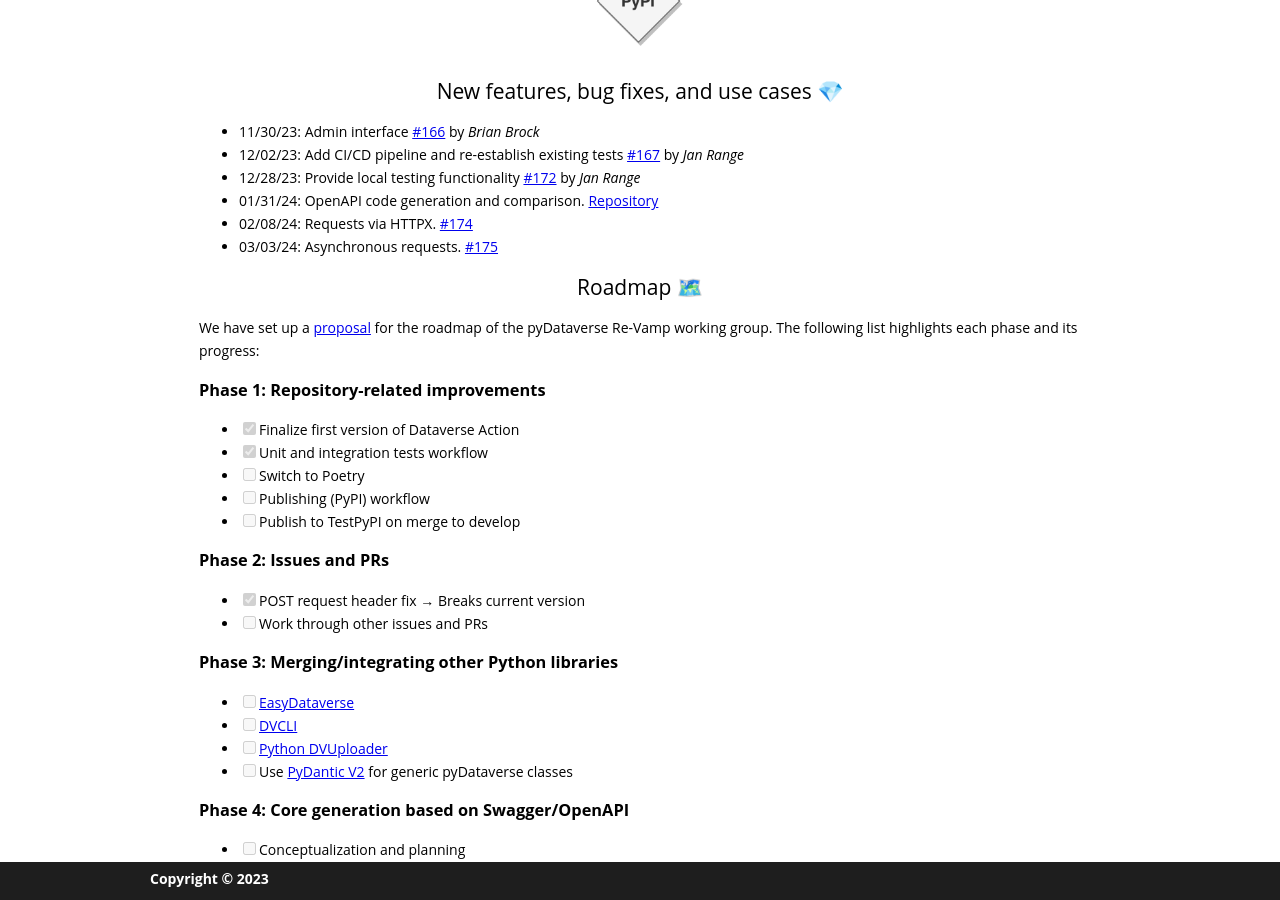
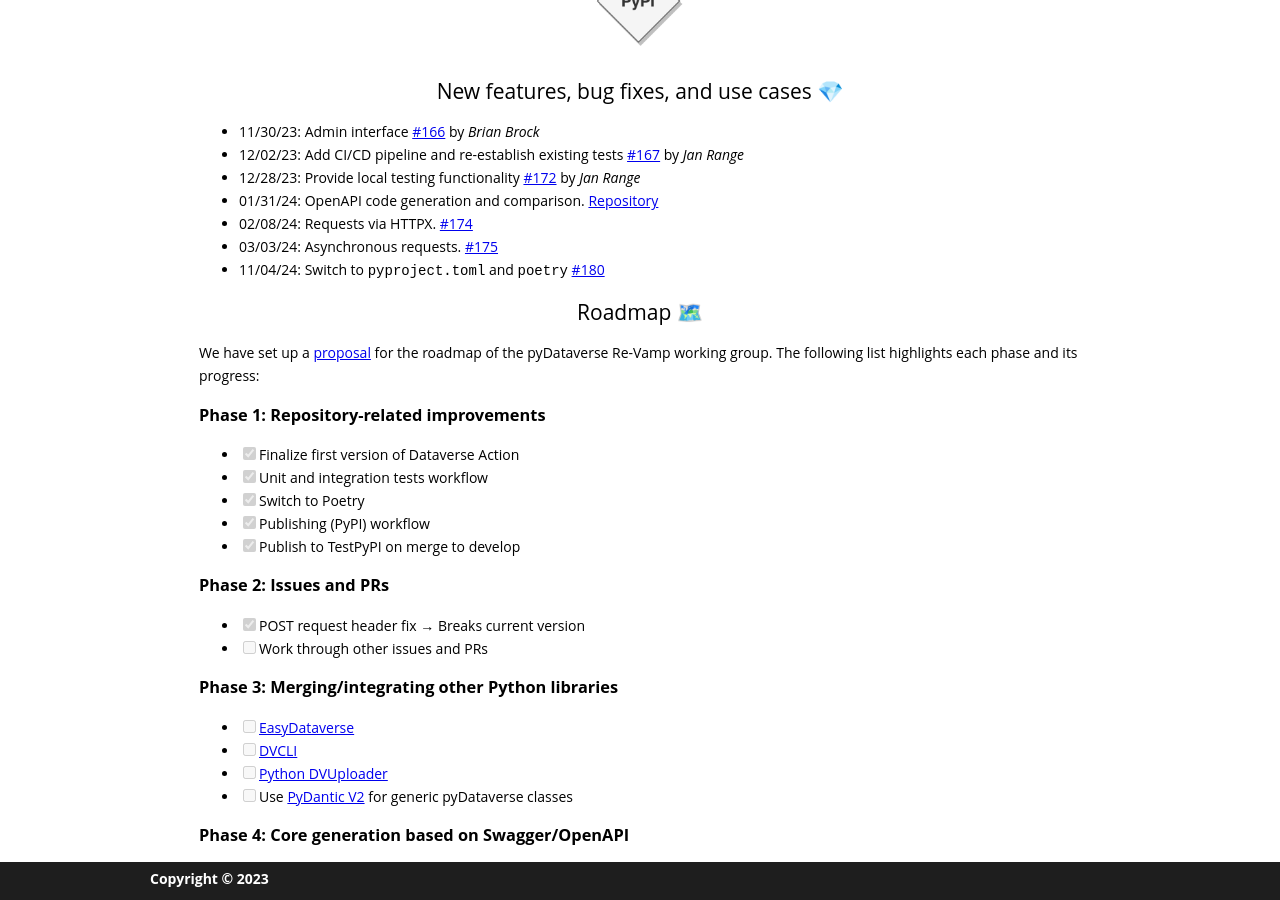
Before and after one commit to gdcc/py.gdcc.io, a Jekyll site: the page built from index.md, in a window 1280 px wide and 900 px high, scrolled down 1304 px. Built offline with Jekyll 4.4.1, drawn with Linux system fonts in a browser that asks for light colours; our own code applies the rules of GitHub Pages for plain Markdown files.

Commit message:
update progress and add PR

```diff
--- a/index.md
+++ b/index.md
@@ -20,6 +20,7 @@ To address these concerns, the [pyDataverse](https://github.com/gdcc/pyDataverse
 - 01/31/24: OpenAPI code generation and comparison. [Repository](https://github.com/JR-1991/pyDataverse-generation-analysis)
 - 02/08/24: Requests via HTTPX. [#174](https://github.com/gdcc/pyDataverse/pull/174#issue-2125828298)
 - 03/03/24: Asynchronous requests. [#175](https://github.com/gdcc/pyDataverse/pull/175)
+- 11/04/24: Switch to `pyproject.toml` and `poetry` [#180](https://github.com/gdcc/pyDataverse/pull/180)
 
 ## Roadmap 🗺️
 
@@ -29,9 +30,9 @@ We have set up a [proposal](https://docs.google.com/document/d/15cd_I2caOX5ekJrG
 
 - [x] Finalize first version of Dataverse Action
 - [x] Unit and integration tests workflow
-- [ ] Switch to Poetry
-- [ ] Publishing (PyPI) workflow
-- [ ] Publish to TestPyPI on merge to develop
+- [x] Switch to Poetry
+- [x] Publishing (PyPI) workflow
+- [x] Publish to TestPyPI on merge to develop
 
 ### Phase 2: Issues and PRs
 
@@ -47,7 +48,7 @@ We have set up a [proposal](https://docs.google.com/document/d/15cd_I2caOX5ekJrG
 
 ### Phase 4: Core generation based on Swagger/OpenAPI
 
-- [ ] Conceptualization and planning
+- [x] Conceptualization and planning
 - [ ] Implementation of core generation based on Swagger/OpenAPI
 
 As we merge pull requests, we will update "new features" list above.
```
